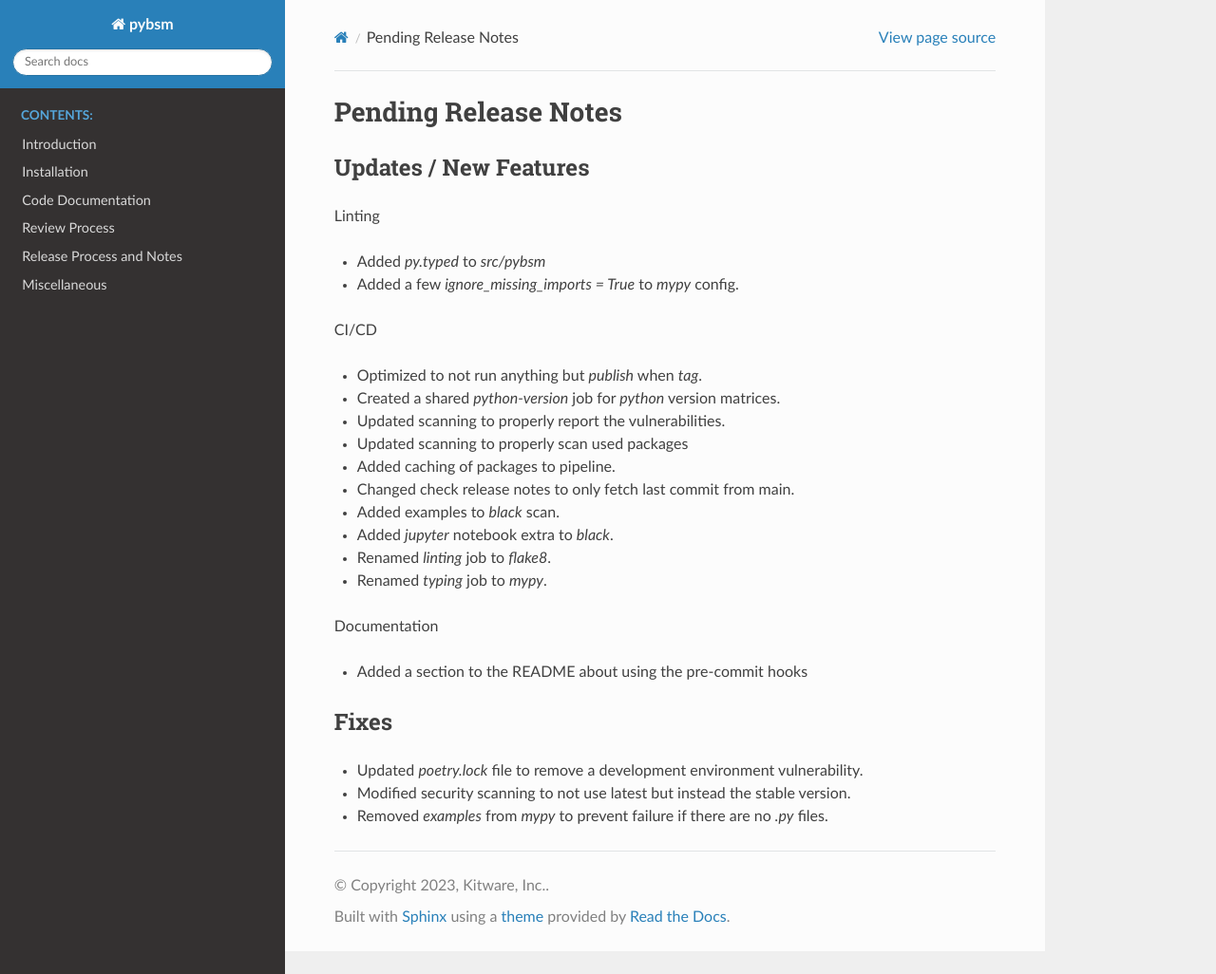
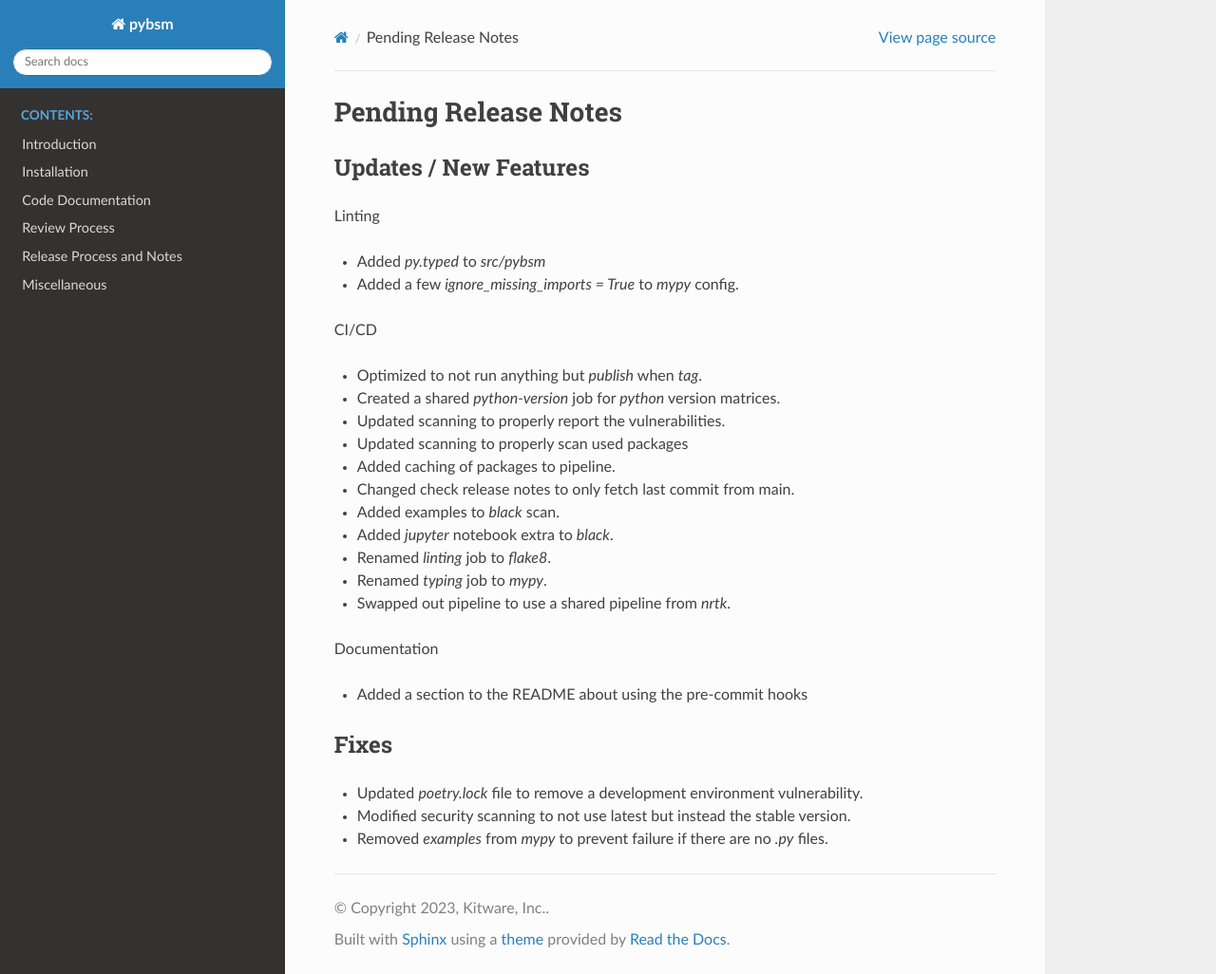
Before and after one commit to Kitware/pybsm, a Sphinx documentation site: the page built from docs/release_notes/pending_release.rst, in a window 1280 px wide and 1026 px high. Shown: the whole window at 95% size. Built offline with Sphinx 7.4.7 and the Read the Docs theme 2.0.0, drawn with Linux system fonts in a browser that asks for light colours.

Commit message:
Using a shared pipeline with nrtk.

```diff
--- a/docs/release_notes/pending_release.rst
+++ b/docs/release_notes/pending_release.rst
@@ -32,6 +32,8 @@ CI/CD
 
 * Renamed `typing` job to `mypy`.
 
+* Swapped out pipeline to use a shared pipeline from `nrtk`.
+
 Documentation
 
 * Added a section to the README about using the pre-commit hooks
```
Also changed, not shown: .gitlab-ci.yml, 7 other files.
